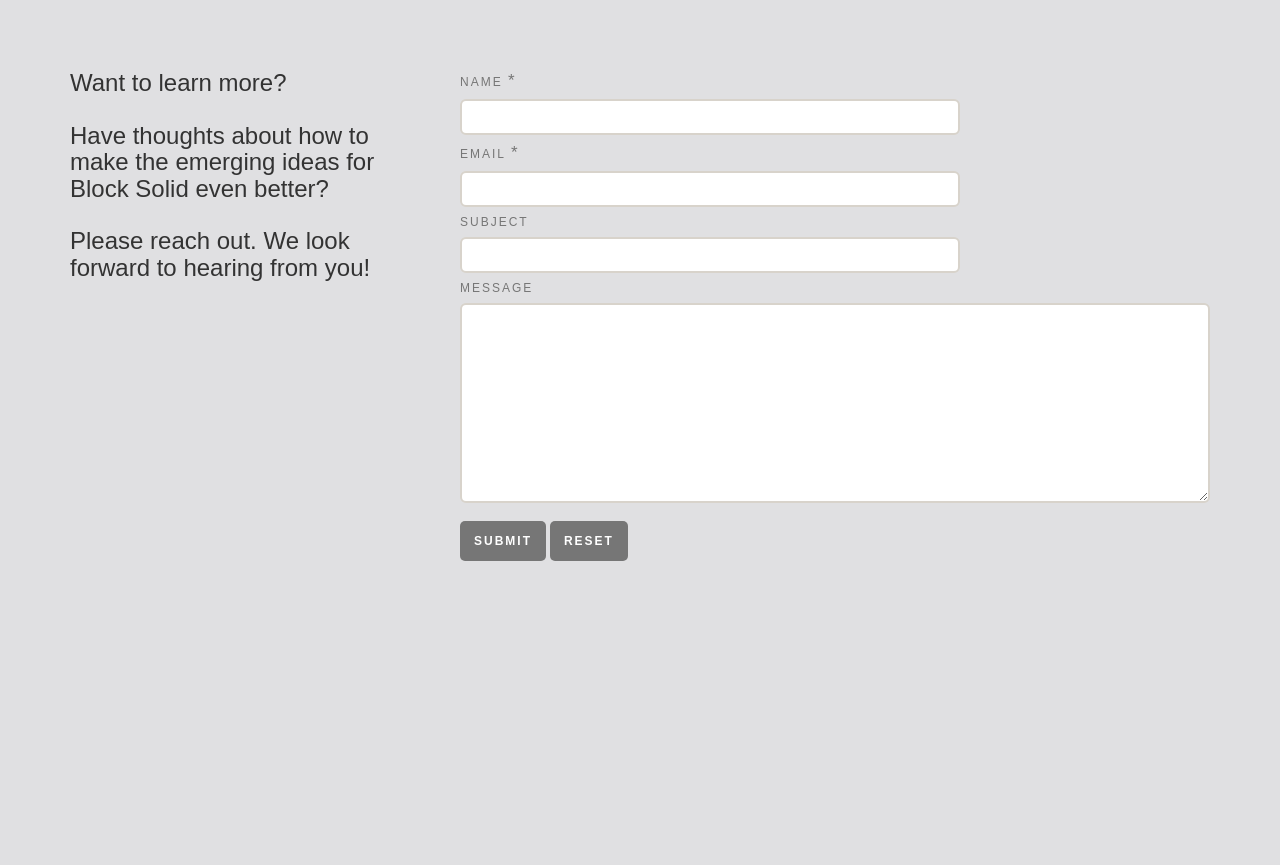
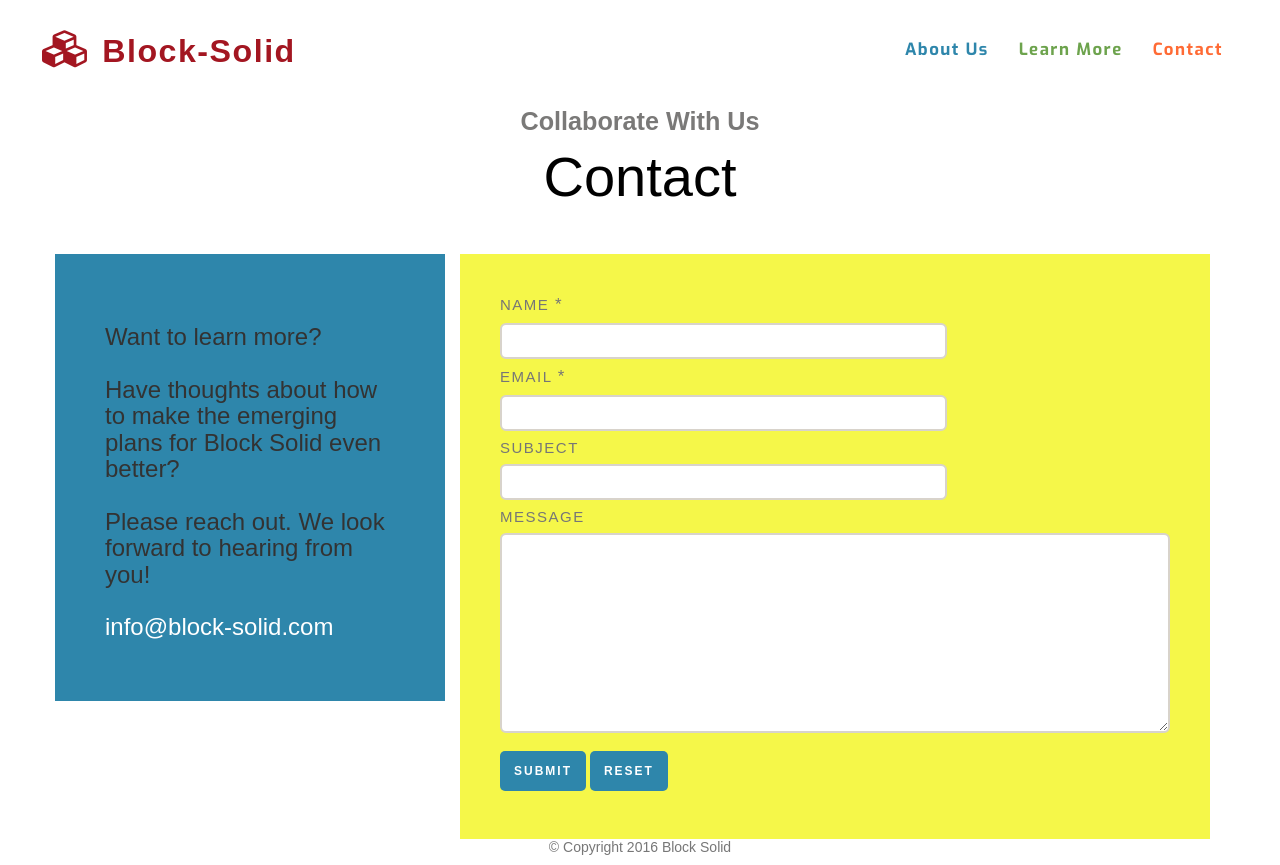
Before and after one commit to jessieshanks/block-solid-website, a Node server app: page /contact in a window 1280 px wide. Before the commit the page ends 561 px from the top, so only its background shows below. Run offline with Node 20, Linux system fonts and the light colour scheme; some libraries are stand-ins or nearby versions; some web fonts are replaced.

Commit message:
layouts much improved

```diff
--- a/public/stylesheets/style.css
+++ b/public/stylesheets/style.css
@@ -1,31 +1,147 @@
+
+
 body {
-  padding: 50px;
+/*  padding: 50px 0 0 0;*/
   font: 14px "Basic", sans-serif;
-  background-color: #E0E0E2;
+  /*background-color: #E0E0E2;*/
+
 }
 
 a {
-  color: #00B7FF;
+  color: white;
+}
+
+a:hover {
+  color: #F5F749;
+}
+
+.page-title-zone {
+  width: 100%;
+  height: 10%;
+  padding: 0;
+  margin: 0 0 30px 0;
+}
+
+.page-title-zone h1 {
+  font-size: 4em;
+  color: black;
+  margin: .15em 0 .3em 0;
+}
+
+.page-title-zone h3 {
+  font-size: 1.8em;
+  font-weight: bold;
+  color: #7A7978;
+}
+
+.page-title-zone p {
+  font-size: 20px;
+}
+
+/*.row-eq-height {
+  display: -webkit-box;
+  display: -webkit-flex;
+  display: -ms-flexbox;
+  display:         flex;
+}
+
+
+/** index layout **/
+
+.index-container {
+  margin: 0;
+  padding: 0;
+  border: 0;
+}
+
+.index-banner {
+  height: 500px;
+  width: 100%;
+  margin: 0;
+  padding: 0;
+  border: 0;
+}
+
+#bs-intro-visual.row {
+  background-color: #A31621;
+ /* height: 250px;*/
+}
+
+.calendar-well {
+  height: 350px;
+  margin-top: 50px;
+  /*margin: 50px 30px 0 30px;*/
+  border-radius: 50px;
 }
 
 
 
+/** team layout **/
 
-/***************************************************
-  VI: CONTACT
-***************************************************/
+.team-well {
+  background-color: #6DA34D;
+  margin: 12px 12px 12px 12px;
+  border-color: #FF6B35;
+  border-width: 0;
+  padding: 0;
+  height: 100%
+}
+
+.team-info {
+  margin: 0;
+  border: none;
+  background-color: transparent;
+}
+
+.team-info p{
+  font-size: 16px;
+}
+
+.team-info h3 {
+  font-size: 25px;
+  color: white;
+}
+
+.team-info h4 {
+  font-size: 20px;
+}
+
+.team-pic-well {
+  height: 100%;
+  width: 100%;
+  background-color: transparent;
+  padding: 0;
+
+}
+
+.team-pic {
+  padding: 0;
+  margin: 0;
+}
 
 
-.contact_form { padding-top: 20px; }
+/** contact layout **/
+
+
 #ajax-contact-form input, .contact_form textarea { border:0px none; box-shadow: none; }
 .contact_form textarea { min-height: 200px;}
+
+.contact_form {
+    background-color: #F5F749;
+    padding: 40px;
+}
+
+#contact-conversation {
+  padding: 50px;
+  background-color: #2E86AB;
+}
 
 .form_info {
   color: #767676;
   text-transform: uppercase;
   font-weight: 400;
-  font-size: 12px;
-  letter-spacing: 2px;
+  font-size: 15px;
+  letter-spacing: 1.5px;
   margin-bottom: 8px;
   clear: both;
 }
@@ -48,7 +164,7 @@
 #ajax-contact-form input.btn-form {
   border: 0 none;
   color: #fff;
-  background-color: #767676;
+  background-color: #2E86AB;
   text-transform: uppercase;
   letter-spacing: 1px;
   padding: 20px 14px;
@@ -88,60 +204,71 @@
 
 
 #main-menu {
-  background-color: #A31621;
-  margin: 0;
+  /*background-color: #A31621;*/
+  background-color: transparent;
+  margin: 10px 0 0 0;
   padding: 1em 3em 1em 3em;
 
 }
 
-/*name color & size*/
-/*.navbar .navbar-brand
-*/
-
 #navbar-cube {
   font-size: 1.15em;
-  color: #E0E0E2;
+  color: #A31621;;
   margin-right: .3em;
   padding: 0;
 }
 
 #my-name {
-    color: #E0E0E2;
+    color: #A31621;;
     letter-spacing: 1.5px;
     font-family: 'Galindo', sans-serif;
     font-weight: 600;
     border: 10px;
 }
 
+
 .navbar-default .navbar-nav>li>a  {
-    color: #E0E0E2;
+    /*color: #2E86AB;*/
     font-size: 1.2em;
     letter-spacing: 1.5px;
     font-family: 'Exo', sans-serif;
+    font-weight: bold;
 }
 
-.navbar-default .navbar-nav>li>a:hover  {
-    color: gray;
+#menu-1 a  {
+  color: #2E86AB;
+}
+
+#menu-2 a  {
+  color: #6DA34D;
+}
+
+#menu-3 a  {
+  color: #FF6B35;
+}
+
+.menu-item.nav>li>a:hover  {
+    color: #F5F749;
 }
 
 #my-name:hover {
-    color: gray;
+    color: #F5F749;
 }
 
 #navbar-cube:hover {
-  color:gray;
+    color: #F5F749;
 }
 
 
 @media(min-width:768px) {
-    .navbar-fixed-top {
+    .navbar {
         padding: 25px 0 25px 0;
         -webkit-transition: padding .3s;
         -moz-transition: padding .3s;
         transition: padding .3s;
     }
 
-    .navbar-fixed-top .navbar-brand {
+    .navbar .navbar-brand {
         font-size: 2.3em;
         padding: .2em 2em 0 0;
         -webkit-transition: all .3s;
@@ -149,7 +276,7 @@
         transition: all .3s;
     }
 
-    .navbar-fixed-top.navbar-shrink {
+    .navbar.navbar-shrink {
         padding: 10px 0;
     }
 
--- a/routes/contact-forms.js
+++ b/routes/contact-forms.js
@@ -49,7 +49,6 @@
         };
       });
     }
-    res.status(200).json(contactForm);
   });
 
 
--- a/views/contact.ejs
+++ b/views/contact.ejs
@@ -1,26 +1,34 @@
 
 <!DOCTYPE html>
 <html>
+
   <head>
-    <title><%= title %></title>
-    <link rel="stylesheet" href="https://maxcdn.bootstrapcdn.com/bootstrap/3.3.6/css/bootstrap.min.css" integrity="sha384-1q8mTJOASx8j1Au+a5WDVnPi2lkFfwwEAa8hDDdjZlpLegxhjVME1fgjWPGmkzs7" crossorigin="anonymous">
-    <link rel='stylesheet' href='/stylesheets/style.css' />
+    <% include partials/head %>
   </head>
+
   <body>
+
+    <header>
+      <% include partials/header %>
+    </header>
+
+     <div class="container-fluid banner text-center page-title-zone">
+      <h3 class="text-muted">Collaborate With Us</h3>
+      <h1>Contact</h1>
+    </div>
 
 
 
+  <div class="container wrapper pad10 ">
 
+      <div class="inner_content" id="contact-zone">
 
-  <div class="container wrapper pad10">
+        <div class="row row-eq-height pad10">
 
-      <div class="inner_content">
-
-        <div class="row pad10">
-
-          <div class="col-sm-6 col-md-4">
+          <div class="col-sm-6 col-md-4" id="contact-conversation">
             <h3>
-              Want to learn more?<br><br>Have thoughts about how to make the emerging ideas for Block Solid even better?<br><br>Please reach out. We look forward to hearing from you!
+              Want to learn more?<br><br>Have thoughts about how to make the emerging plans for Block Solid even better?<br><br>Please reach out. We look forward to hearing from you!<br><br>
+              <a href="info@block-solid.com">info@block-solid.com</a>
             </h3>
           </div>
 
@@ -50,7 +58,5 @@
     </div>
   </div>
 
-  <script src="https://ajax.googleapis.com/ajax/libs/jquery/2.2.0/jquery.min.js"></script>
-  <script src="/javascripts/contact.js"></script>
-
+   <% include partials/footer %>
 </body>
--- a/views/partials/header.ejs
+++ b/views/partials/header.ejs
@@ -1,10 +1,7 @@
 
-  <!--navbar section-->
-  <!-- <div class="header"> -->
-    <!--menu-->
-    <nav id="main-menu" class="navbar navbar-default navbar-fixed-top" role="navigation">
+<!-- navbar -->
+    <nav id="main-menu" class="navbar navbar-default " role="navigation">
 
-            <!-- Brand and toggle get grouped for better mobile display -->
             <div class="navbar-header page-scroll">
                 <button type="button" class="navbar-toggle" data-toggle="collapse" data-target="#bs-example-navbar-collapse-1">
                     <span class="sr-only">Toggle navigation</span>
@@ -12,29 +9,26 @@
                     <span class="icon-bar"></span>
                     <span class="icon-bar"></span>
                 </button>
-                <div id="logo"><a class="navbar-brand" id="my-name" href="#home"><i class="fa fa-cubes" id="navbar-cube"></i>Block-Solid</a></div>
+                <div id="logo"><a class="navbar-brand" id="my-name" href="/index"><i class="fa fa-cubes" id="navbar-cube"></i>Block-Solid</a></div>
             </div>
 
-            <!-- Collect the nav links, forms, and other content for toggling -->
+
             <div class="collapse navbar-collapse" id="bs-example-navbar-collapse-1">
                 <ul class="nav navbar-nav navbar-right">
                     <li class="hidden">
                         <a href="/index"></a>
                     </li>
-                    <li class="page-scroll">
-                        <a href="/about">About Us</a>
+                    <li class="menu-item" id="menu-1">
+                        <a href="/team">About Us</a>
                     </li>
-                    <li class="page-scroll">
+                    <li class="menu-item" id="menu-2">
                         <a href="/why">Learn More</a>
                     </li>
-                    <li class="page-scroll">
+                    <li class="menu-item" id="menu-3">
                         <a href="/contact">Contact</a>
                     </li>
                 </ul>
             </div>
-            <!-- /.navbar-collapse -->
-        <!-- </div> -->
-        <!-- /.container-fluid -->
-      <!-- </div> -->
+
     </nav>
   <!-- </div> -->
--- /dev/null
+++ b/views/throwaway-html.ejs
@@ -0,0 +1,3 @@
+
+      <p>Block Solid is the ___ project of a team of ___ , passionate to see their children thrive with useful tools.</p>
+    <a class="twitter-grid" href="https://twitter.com/jessieshanks/timelines/697276855271829504">block solid collection</a> <script async src="//platform.twitter.com/widgets.js" charset="utf-8"></script>
```
Also changed, not shown: views/index.ejs (+34 -3 lines), views/team.ejs (+37 -16 lines).
